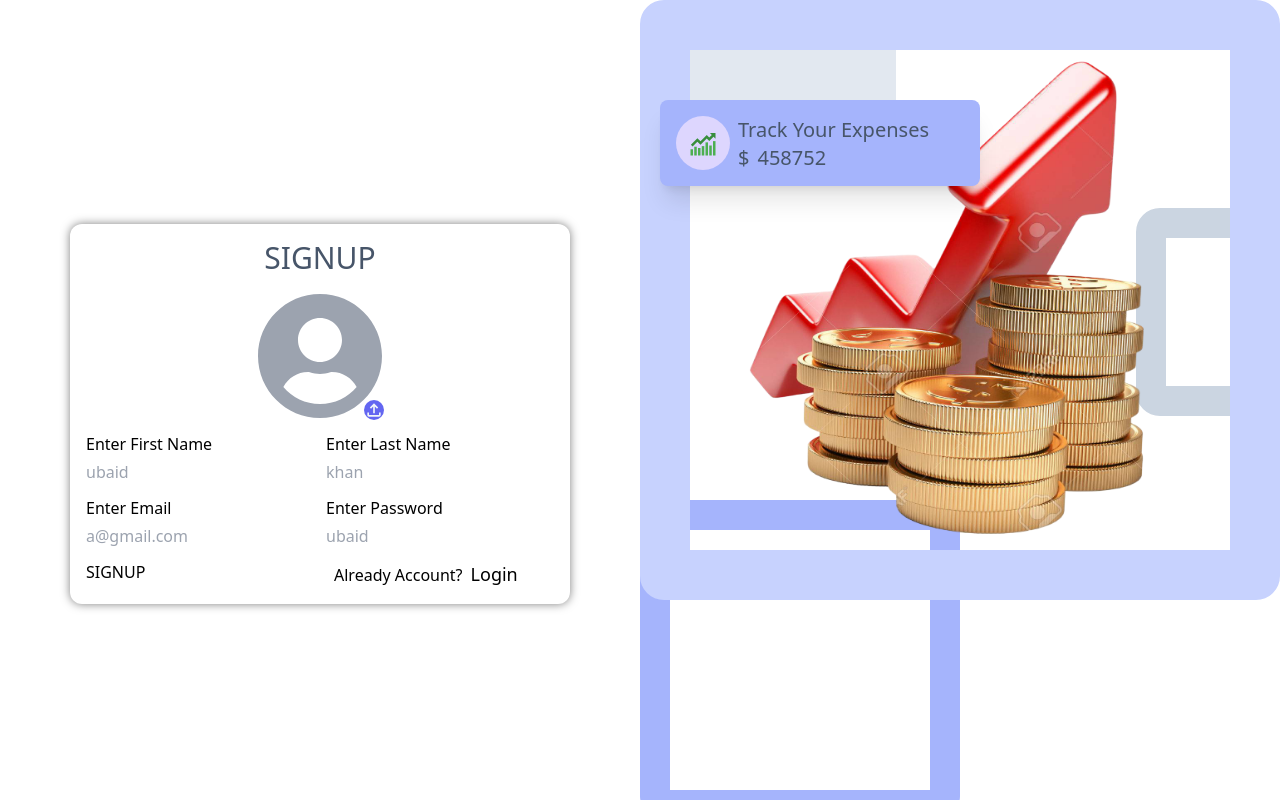
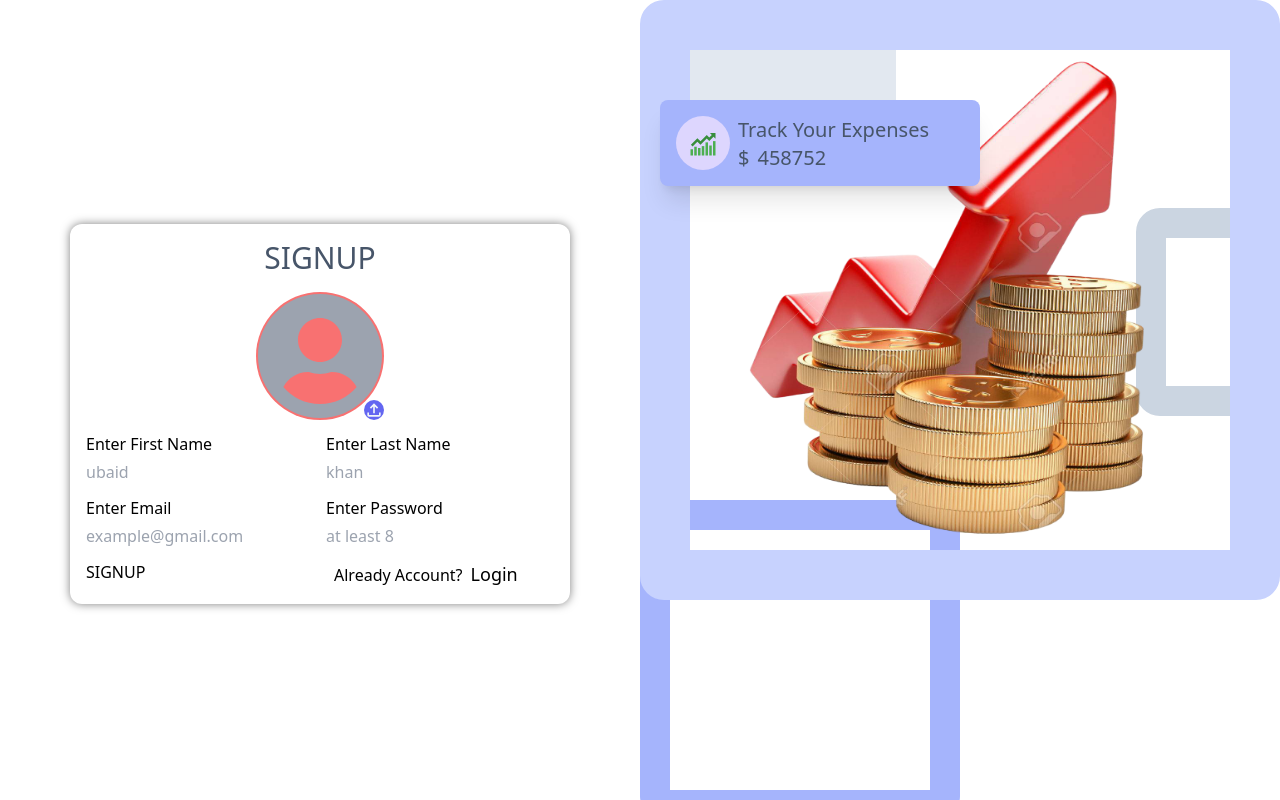
Before and after one commit to ta0047/ExpenseTracker, a React (Vite) app in the folder frontend/: page /signup in a window 1280 px wide. Built offline with nearby package versions, Linux system fonts and the light colour scheme.

Commit message:
signup form simplified

```diff
--- a/frontend/index.html
+++ b/frontend/index.html
@@ -4,7 +4,7 @@
     <meta charset="UTF-8" />
     <link rel="icon" type="image/svg+xml" href="/vite.svg" />
     <meta name="viewport" content="width=device-width, initial-scale=1.0" />
-    <title>Vite + React</title>
+    <title>Tracker</title>
   </head>
   <body>
     <div id="root"></div>
--- a/frontend/src/Pages/Auth/SignUp.jsx
+++ b/frontend/src/Pages/Auth/SignUp.jsx
@@ -1,60 +1,92 @@
-import React, { useState } from 'react';
+import React, { useState, useEffect, useRef } from 'react';
 import AuthLayout from '../../Components/Layouts/AuthLayout';
+import { FaUserCircle } from "react-icons/fa";
+import { MdDelete, MdOutlineFileUpload } from "react-icons/md";
+
+
 import ProfilePhotoSelector from '../../Components/ProfilePhotoSelector.jsx'
 import { useNavigate, Link } from 'react-router-dom';
 import { useForm } from 'react-hook-form';
 
+const SignUp = () => {
+  const { register, handleSubmit, formState: { errors } } = useForm();
+  const [imageUrl, setimageUrl] = useState(null)
+  const [image, setImage] = useState(null)
 
-const SignUp = () => {
-  const [firstname, setfirstname] = useState("")
-  const [lastname, setlastname] = useState("")
-  const [email, setemail] = useState("")
-  const [password, setpassword] = useState("")
-  const [image, setImage] = useState(null)
-  const [profilePic, setprofilePic] = useState("profile")
-  const { register, handleSubmit, formState: { errors } } = useForm();
-  const navigate = useNavigate();
-  const onSubmit = async (data) => {
-    console.log(data);
+  // const inputRef = useRef(null)
+
+  const handleImageChange = (e) => {
+    const file = e.target.files[0];
+    if (file) { setImage(file) }
+    const preview = URL.createObjectURL(file)
+    setimageUrl(preview);
+  }
+  const onChooseFile = () => {
+    document.getElementById("imageUpload").click();  }
+
+  const handleRemoveImage = () => {
+    setimageUrl(null)
+    document.getElementById("imageUpload").value = "";  }
+
+  const onSubmit = (data) => {
+    console.log('Form Data:', data);
+    console.log('Selected Image File:', data.image[0]);
   };
+  useEffect(() => {
+    setimageUrl(null)
+  }, [])
+
+
   return (
     <AuthLayout>
       <div className="w-80 md:w-[500px] mt-56 m-auto p-4 shadow-[0_0_10px_rgba(0,0,0,0.5)] rounded-xl">
         <form onSubmit={handleSubmit(onSubmit)} className="space-y-4">
           <h1 className='text-3xl text-slate-600 text-center'>SIGNUP</h1>
           <div className="grid grid-cols-1 md:grid-cols-2 gap-3">
-
-            <div className="w-32 m-auto h-32 rounded-full md:col-span-2">
-              <ProfilePhotoSelector
+            <div className="w-32 h-32 m-auto rounded-full md:col-span-2 bg-red-400 relative">
+              {
+                imageUrl ? (<img src={imageUrl} alt="" className='w-full h-full object-cover rounded-full' />) : (<FaUserCircle className="w-full h-full text-gray-400" />)
+              }
+              <input
+                id="imageUpload"
+                type="file"
+                accept="image/*"
+                className="hidden"
+                {...register("image", { required: "Image is required" })}
+                onChange={(e) => {
+                  handleImageChange(e);
+                }}
+              />
+              {/* <ProfilePhotoSelector
               image={profilePic}
               setImage={setprofilePic}
-
-              />
-
+              /> */}
+              <button type='button'
+                className="btn btn-xs bg-indigo-500 rounded-full text-slate-100 absolute bottom-0 right-0"
+                onClick={imageUrl ? handleRemoveImage : onChooseFile}
+              >
+                {imageUrl ? <MdDelete size={20} /> : <MdOutlineFileUpload size={20} />}
+              </button>
             </div>
             <div className="">
               <label htmlFor="firstname" className="block mb-1">Enter First Name</label>
               <input
-                id="email"
+                id="firstname"
                 type="text"
                 placeholder="ubaid"
                 {...register("firstname", { required: "This field is required" })}
-                value={firstname}
-                onChange={(e) => setfirstname(e.target.value)}
                 className="input input-primary w-full"
               />
               {errors.email && <p className="text-red-600">{errors.email.message}</p>}
             </div>
 
             <div className="">
-              <label htmlFor="email" className="block mb-1">Enter Last Name</label>
+              <label htmlFor="lastname" className="block mb-1">Enter Last Name</label>
               <input
                 id="lastname"
                 type="text"
                 placeholder="khan"
                 {...register("lastname", { required: "This field is required" })}
-                value={lastname}
-                onChange={(e) => setlastname(e.target.value)}
                 className="input input-primary w-full"
               />
               {errors.email && <p className="text-red-600">{errors.email.message}</p>}
@@ -62,26 +94,26 @@ const SignUp = () => {
             <div className="">
               <label htmlFor="email" className="block mb-1">Enter Email</label>
               <input
-                id="email"
+                className='input input-primary w-full'
                 type="email"
-                placeholder="a@gmail.com"
-                {...register("email", { required: "This field is required" })}
-                value={email}
-                onChange={(e) => setemail(e.target.value)}
-                className="input input-primary w-full"
+                placeholder="example@gmail.com"
+                {...register("email", {
+                  required: "Email is required",
+                  pattern: { value: /^\S+@\S+$/i, message: "Invalid email format" }
+                })}
               />
               {errors.email && <p className="text-red-600">{errors.email.message}</p>}
             </div>
             <div className="">
               <label htmlFor="password" className="block mb-1">Enter Password</label>
               <input
-                id="password"
+                className='input input-primary w-full'
                 type="password"
-                placeholder="ubaid"
-                {...register("password", { required: "This field is required" })}
-                value={password}
-                onChange={(e) => setpassword(e.target.value)}
-                className="input input-primary w-full"
+                placeholder='at least 8'
+                {...register("password", {
+                  required: "Password is required",
+                  minLength: { value: 6, message: "Password must be at least 6 characters" }
+                })}
               />
               {errors.email && <p className="text-red-600">{errors.email.message}</p>}
             </div>
```
Also changed, not shown: frontend/src/Components/ProfilePhotoSelector.jsx (+4 -3 lines).
